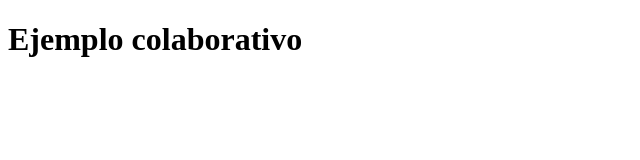
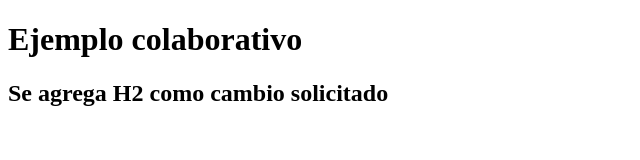
Before and after one commit to vazquez-dev/proyecto1, a plain HTML site: page index.html in a window 1280 px wide. Shown: the whole page, without its empty margins (0-640 px from the left). Drawn offline with Linux system fonts and the light colour scheme.

Commit message:
Se agrega H2

```diff
--- a/index.html
+++ b/index.html
@@ -8,6 +8,7 @@
 <body>
     <header>
         <h1>Ejemplo colaborativo</h1>
+        <h2>Se agrega H2 como cambio solicitado</h2>
     </header>
 
 </body>
```
